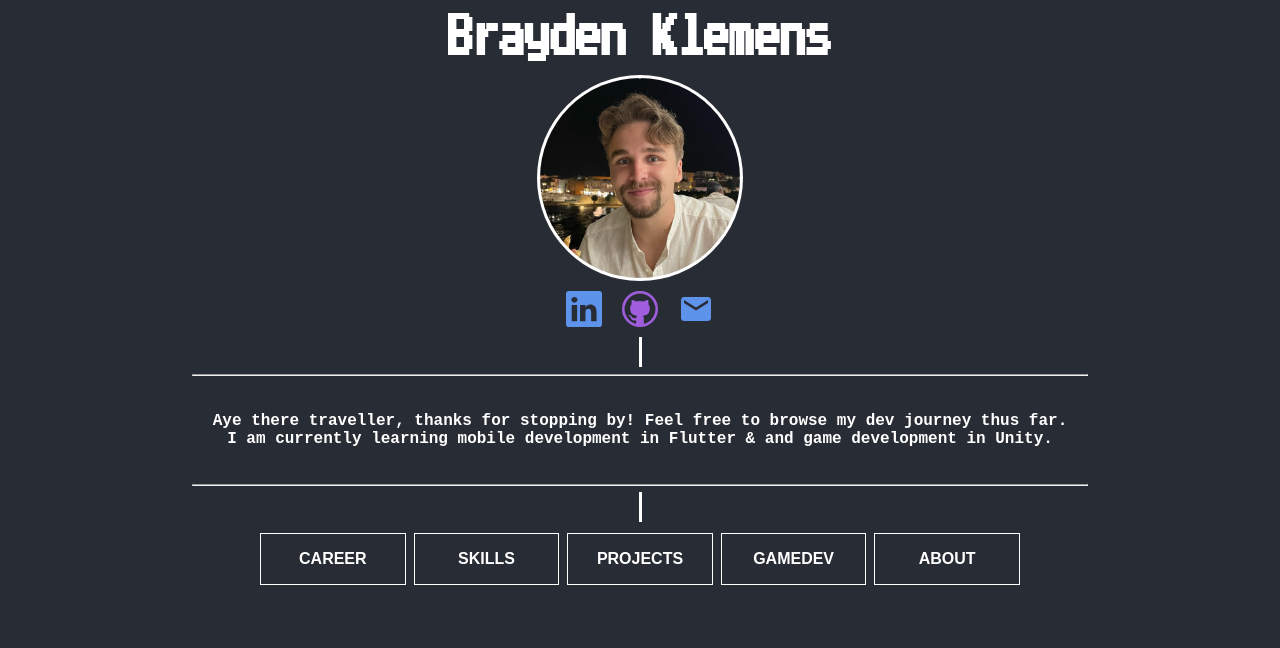
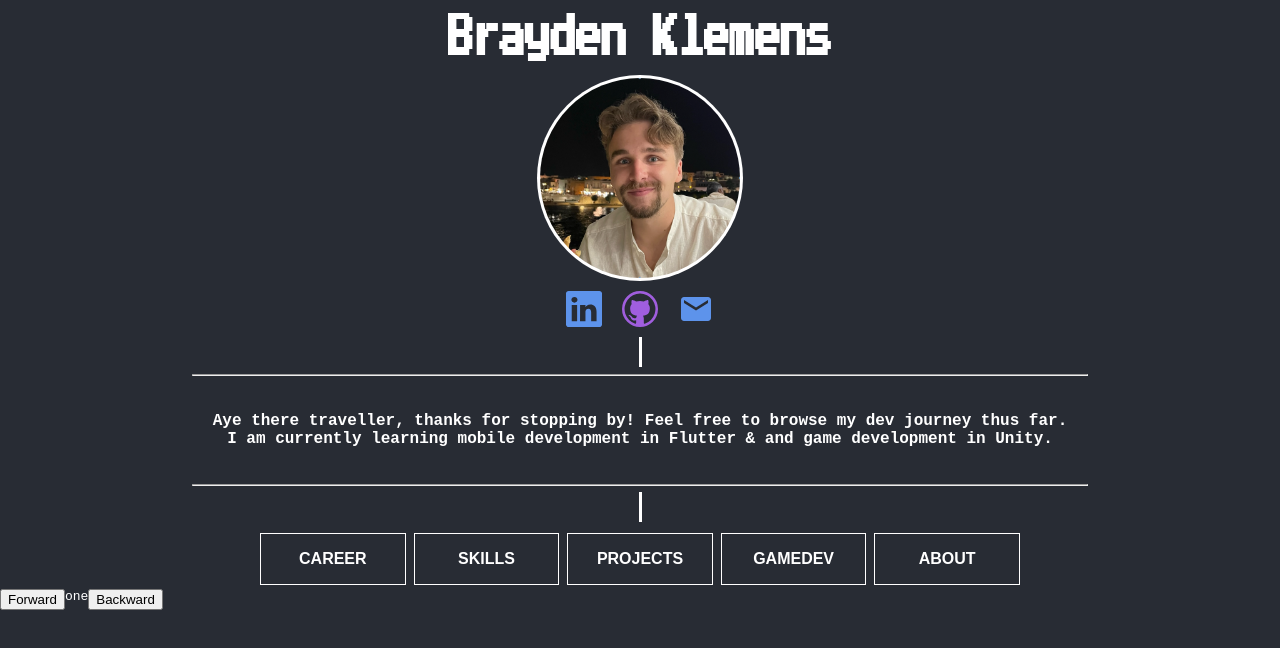
Before and after one commit to BraydenKlemens/portfolio-website, a React (Create React App) app: page / in a window 1280 px wide. Shown: the top 648 px of the page. Built offline with nearby package versions, Linux system fonts and the light colour scheme.

Commit message:
Add picture changer

```diff
--- a/src/App.js
+++ b/src/App.js
@@ -1,5 +1,6 @@
 import Profile from "./components/Profile/Profile";
 import ContentSelector from "./components/Content/ContentSelector";
+import ProjectCard from "./components/UI/ProjectCard";
 // import Theme from "./components/ThemeChanger/Theme";
 
 function App() {
@@ -7,6 +8,7 @@ function App() {
     <>
       <Profile name={"Brayden Klemens"} />
       <ContentSelector />
+      <ProjectCard />
     </>
   );
 }
--- a/src/components/Screens/Screen.module.css
+++ b/src/components/Screens/Screen.module.css
@@ -11,7 +11,12 @@
     padding-right: 20%;
 }
 
-.contents {
+.contentsColumn {
     display: flex;
     flex-direction: column;
 }
+
+.contentsRow {
+    display: flex;
+    flex-direction: row;
+}
--- a/src/components/Screens/SkillScreen.js
+++ b/src/components/Screens/SkillScreen.js
@@ -1,6 +1,27 @@
 import ProgressBar from "../UI/ProgressBar";
 import { constants } from "../../constants";
 import style from "./Screen.module.css";
+
+const green = {
+  color: "Green",
+  fontWeight: "bold",
+  fontSize: 16,
+  margin: 10,
+};
+
+const red = {
+  color: "Red",
+  fontWeight: "bold",
+  fontSize: 16,
+  margin: 10,
+};
+
+const orange = {
+  color: "Orange",
+  fontWeight: "bold",
+  fontSize: 16,
+  margin: 10,
+};
 
 const SkillBuilder = ({ name, arr }) => {
   return (
@@ -18,6 +39,11 @@ const SkillScreen = () => {
   const frameworks = constants.SKILL_FRAMEWORKS;
   return (
     <div className={style.skillScreenWrapper}>
+      <div className={style.contentsRow}>
+        <p style={red}>Learning</p>
+        <p style={orange}>Working Knowledge</p>
+        <p style={green}>Proficient</p>
+      </div>
       <SkillBuilder arr={languages} name={"Programming Languages"} />
       <SkillBuilder arr={frameworks} name={"Frameworks"} />
     </div>
--- a/src/components/UI/ProgressBar.js
+++ b/src/components/UI/ProgressBar.js
@@ -5,9 +5,9 @@
 
 const ProgressBar = ({ completed, name }) => {
   let color = "gray";
-  if (completed <= 33) {
+  if (completed <= 50) {
     color = "Red";
-  } else if (completed > 33 && completed <= 66) {
+  } else if (completed > 50 && completed <= 75) {
     color = "Orange";
   } else {
     color = "Green";
--- /dev/null
+++ b/src/components/UI/ProjectCard.js
@@ -0,0 +1,35 @@
+import style from "./ProjectCard.module.css";
+import { useState, useEffect } from "react";
+
+const ProjectCard = () => {
+  const picArray = ["one", "two", "three"];
+  const [index, setIndex] = useState(0);
+  const [pic, setPic] = useState(picArray[0]);
+
+  const changePicBack = () => {
+    if (index == 0) return;
+    setIndex((i) => i - 1);
+  };
+  const changePicForward = () => {
+    if (index == picArray.length - 1) return;
+    setIndex((i) => i + 1);
+  };
+
+  useEffect(() => {
+    setPic((prev) => (prev = picArray[index]));
+  }, [index]);
+
+  return (
+    <div className={style.buttonWrapper}>
+      <button type="button" onClick={changePicBack}>
+        Forward
+      </button>
+      {pic}
+      <button type="button" onClick={changePicForward}>
+        Backward
+      </button>
+    </div>
+  );
+};
+
+export default ProjectCard;
--- /dev/null
+++ b/src/components/UI/ProjectCard.module.css
@@ -0,0 +1,4 @@
+.buttonWrapper{
+    display: flex;
+    flex-direction: row;
+}
```
